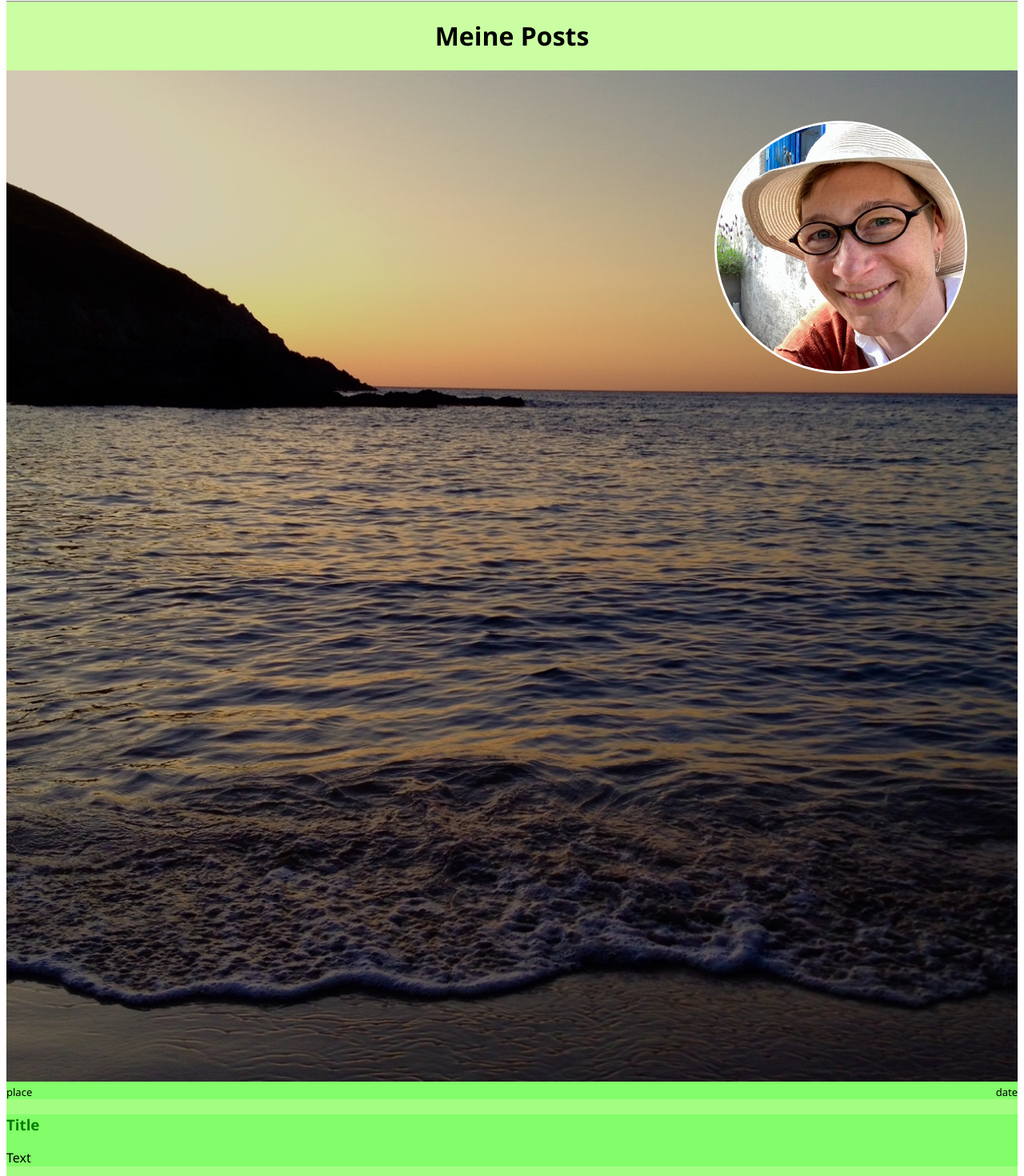
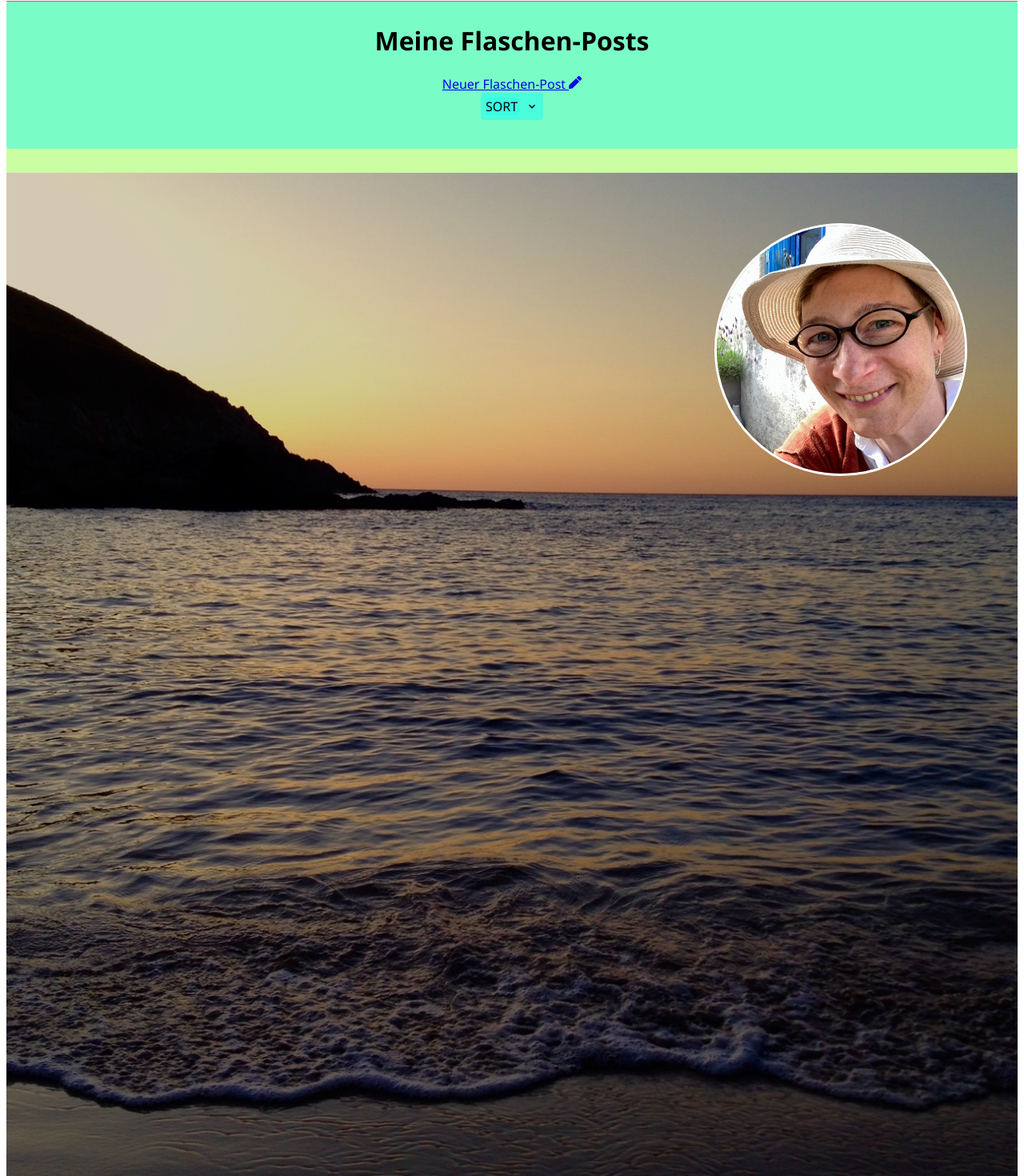
Before and after one commit to cfriderici/Penn-ar-bed, a React (Create React App) app in the folder frontend/: page /bottle-posts in a window 1280 px wide. Shown: the part 58-1528 px from the top of the page at 80% size. Built offline with nearby package versions, Linux system fonts and the light colour scheme.

Commit message:
Createpost.js

```diff
--- a/frontend/src/App.js
+++ b/frontend/src/App.js
@@ -7,97 +7,97 @@ import Password from "./components/Password";
 import Dashboard from "./components/Dashboard";
 import Beaches from "./components/Beaches";
 import Posts from "./components/Posts";
+import Createpost from "./components/Createpost";
 import Chats from "./components/Chats";
 import Events from "./components/Events";
 import Footer from "./components/Footer";
 import Impressum from "./components/Impressum";
 
 
-
-
 // External Components
 import './App.css';
 import styled from "styled-components";
 import { BrowserRouter, Routes, Route, Link } from 'react-router-dom';
+import { v4 as uuidv4 } from 'uuid';
 
 
 // Arrays
 const userArray = [
   {
-    "id": "123",
-    "name": "Christina",
-    "mail": "christina@friderici.net"
+    id: uuidv4(),
+    name: "Christina",
+    mail: "christina@friderici.net"
   },
   {
-    "id": "456",
-    "name": "Tom",
-    "mail": "tom@mot.de"
+    id: uuidv4(),
+    name: "Tom",
+    mail: "tom@mot.de"
   },
 ]
 
 const postArray = [
   {
-    "id": "321",
-    "userId": "123",
-    "image": "",
-    "profileImage": "",
-    "userName": "Christina",
-    "place": "Baie des Trépassés",
-    "date": "10.09.2020",
-    "title": "Dies ist ein Typoblindtext",
-    "text": "An ihm kann man sehen, ob alle Buchstaben da sind und wie sie aussehen. Manchmal benutzt man Worte wie Hamburgefonts, Rafgenduks oder Handgloves, um Schriften zu testen. Manchmal Sätze, die alle Buchstaben des Alphabets enthalten - man nennt diese Sätze »Pangrams«. Sehr bekannt ist dieser: The quick brown fox jumps over the lazy old dog.",
-    "comments": [
+    id: uuidv4(),
+    userId: 111,  /*userArray.id ??? */
+    image: "",
+    profileImage: "",
+    userName: "Christina",
+    place: "Baie des Trépassés",
+    date: "10.09.2020",
+    title: "Dies ist ein Typoblindtext",
+    text: "An ihm kann man sehen, ob alle Buchstaben da sind und wie sie aussehen. Manchmal benutzt man Worte wie Hamburgefonts, Rafgenduks oder Handgloves, um Schriften zu testen. Manchmal Sätze, die alle Buchstaben des Alphabets enthalten - man nennt diese Sätze »Pangrams«. Sehr bekannt ist dieser: The quick brown fox jumps over the lazy old dog.",
+    comments: [
       {
-        "id": "111",
-        "count": "1",
-        "comment": "aaaaawesome !!!",
-        "userId": "222",
-        "userName": "Jill"
+        id: uuidv4(),
+        count: 1,
+        comment: "aaaaawesome !!!",
+        userId: 222,
+        userName: "Jill"
       },
       {
-        "id": "333",
-        "count": "2",
-        "comment": "Danke für den Tip :)",
-        "userId": "444",
-        "userName": "Manuel"
+        id: uuidv4(),
+        count: 2,
+        comment: "Danke für den Tip :)",
+        userId: 444,
+        userName: "Manuel"
       }
     ],
-    "likes": [
+    likes: [
       {
-        "id": "555",
-        "count": "1",
-        "userId": "222",
-        "userName": "Jill"
+        id: uuidv4(),
+        count: 1,
+        userId: 222,
+        userName: "Jill"
       }
     ],
-    "bookmark": "1"
+    bookmark: true
   },
   {
-    "id": "654",
-    "userId": "456",
-    "image": "",
-    "profileImage": "",
-    "userName": "Tom",
-    "place": "Pors Theolen",
-    "date": "05.07.2021",
-    "title": "Er hörte leise Schritte hinter sich",
-    "text": "Das bedeutete nichts Gutes. Wer würde ihm schon folgen, spät in der Nacht und dazu noch in dieser engen Gasse mitten im übel beleumundeten Hafenviertel? Gerade jetzt, wo er das Ding seines Lebens gedreht hatte und mit der Beute verschwinden wollte! Hatte einer seiner zahllosen Kollegen dieselbe Idee gehabt, ihn beobachtet und abgewartet, um ihn nun um die Früchte seiner Arbeit zu erleichtern? Oder gehörten die Schritte hinter ihm zu einem der unzähligen Gesetzeshüter dieser Stadt, und die stählerne Acht um seine Handgelenke würde gleich zuschnappen?",
-    "comments": [],
-    "likes": [
+    id: uuidv4(),
+    userId: 456,
+    image: "",
+    profileImage: "",
+    userName: "Tom",
+    place: "Pors Theolen",
+    date: "05.07.2021",
+    title: "Er hörte leise Schritte hinter sich",
+    text: "Das bedeutete nichts Gutes. Wer würde ihm schon folgen, spät in der Nacht und dazu noch in dieser engen Gasse mitten im übel beleumundeten Hafenviertel? Gerade jetzt, wo er das Ding seines Lebens gedreht hatte und mit der Beute verschwinden wollte! Hatte einer seiner zahllosen Kollegen dieselbe Idee gehabt, ihn beobachtet und abgewartet, um ihn nun um die Früchte seiner Arbeit zu erleichtern? Oder gehörten die Schritte hinter ihm zu einem der unzähligen Gesetzeshüter dieser Stadt, und die stählerne Acht um seine Handgelenke würde gleich zuschnappen?",
+    comments: [],
+    likes: [
       {
-        "id": "666",
-        "count": "1",
-        "userId": "777",
-        "userName": "Paul"
+        id: uuidv4(),
+        count: 1,
+        userId: 777,
+        userName: "Paul"
       },
       {
-        "id": "888",
-        "count": "2",
-        "userId": "999",
-        "userName": "Tom"
+        id: uuidv4(),
+        count: 2,
+        userId: 999,
+        userName: "Tom"
       }
     ],
-    "bookmark": "0"
+    bookmark: false
   }
 ]
 
@@ -121,6 +121,7 @@ function App() {
             <Route path="/dashboard" element={ <Dashboard /> } />
             <Route path="/my-beach" element={ <Beaches /> } />
             <Route path="/bottle-posts" element={ <Posts posts={ postArray } /> } />
+            <Route path="/create-bottle-posts" element={ <Createpost /> } />
             <Route path="/chats" element={ <Chats /> } />
             <Route path="/events" element={ <Events /> } />
             <Route path="/impressum" element={ <Impressum /> } />
--- /dev/null
+++ b/frontend/src/components/Createpost.js
@@ -0,0 +1,42 @@
+// My Components
+import Header from "./Header";
+import Input from "./sub/Input";
+import StyledButton from "./styled/StyledButton";
+
+// External Components
+import styled from "styled-components";
+import { BrowserRouter, Routes, Route, Link } from 'react-router-dom';
+
+
+
+// ------ COMPONENT ------  //
+const Createpost = () => {
+    return (
+        <StyledCreatepostWrapper>
+            <Header full />
+
+            <h1>Neuer Post</h1>
+
+            <div>Bild hochladen</div>
+            <Input />
+
+            <div>Titel eingeben</div>
+            <Input />
+
+            <div>Text eingeben</div>
+            <Input />
+
+            <StyledButton><Link to="/bottle-posts">ins Meer schmeißen</Link></StyledButton>
+
+
+        </StyledCreatepostWrapper>
+    )
+}
+
+export default Createpost;
+
+
+// ------ STYLED COMPONENTS ------  //
+const StyledCreatepostWrapper = styled.div`
+    background-color: rgba(250, 250, 0, 0.2);
+`
--- a/frontend/src/components/Posts.js
+++ b/frontend/src/components/Posts.js
@@ -1,20 +1,39 @@
 // My components
 import Header from "./Header";
 import Post from "./sub/Post";
+import Input from "./sub/Input";
+import Sort from "./sub/Sort";
+import Createpost from "./Createpost";
+import StyledImgWrapper from "./styled/StyledImgWrapper";
+
+
 
 // External Components
 import styled from "styled-components";
 import { Fragment } from "react";
+import { FaPen } from "react-icons/fa";
+import { BrowserRouter, Routes, Route, Link } from 'react-router-dom';
+
 
 
 // ------ INSIDE COMPONENTS ------  //
-// const PostsHeader = ()  => {
-//     return  (
-//         <h1>Meine Posts</h1>
-//     )
-// }
+const PostsHeader = ()  => {
+    return  (
 
+        <StyledPostsHeader>
 
+            <h1>Meine Flaschen-Posts</h1>
+
+            {/* <StyledImgWrapper>  */}
+                <Link to="/create-bottle-posts"><div> Neuer Flaschen-Post <FaPen /> </div></Link>
+            {/* </StyledImgWrapper>                */}
+
+            <Sort placeHolder="Select..."  />
+
+        </StyledPostsHeader>
+
+    )
+}
 
 
 
@@ -28,11 +47,11 @@ const Posts = ({ posts }) => {
 
             <StyledPostsWrapper>
 
-                <h1>Meine Posts</h1>
+                <PostsHeader />
 
                 {
                     posts.map(e => (
-                        <Post key={e.id} image={e.image} title={e.title} text={e.text} userId={e.userId} userName={e.userName} place={e.place} date={e.date}  />
+                        <Post key={e.id} image={e.image} title={e.title} text={e.text} userId={e.userId} userName={e.userName} place={e.place} date={e.date} id={e.id}  />
                     ))
                 }
 
@@ -53,3 +72,17 @@ const StyledPostsWrapper = styled.div`
     flex-direction: column;
     align-items: center;
 `
+
+const StyledPostsHeader = styled.div`
+    background-color: rgba(0, 250, 250, 0.4);
+    width: 100%;
+    display: flex;
+    flex-direction: column;
+    /* flex-wrap: wrap; */
+    /* justify-content: space-between; */
+    align-items: center;
+    border-radius: 4px;
+    /* box-shadow: inset 1px 1px 4px gray; */
+    padding: 6px;
+    margin-bottom: 30px;
+`
--- a/frontend/src/components/sub/Input.js
+++ b/frontend/src/components/sub/Input.js
@@ -1,6 +1,5 @@
+// External Components
 import { FaPen } from "react-icons/fa";
-
-// Styled Components
 import styled from "styled-components";
 import StyledImgWrapper from "../styled/StyledImgWrapper";
 
@@ -50,14 +49,6 @@ export default Input;
 
 // ------ STYLED COMPONENTS ------  //
 
-const StyledInput = styled.input`
-    background-color: transparent;
-    background-color: rgba(0, 250, 0, 0.2);
-    width: 100%;
-    border: none;
-    outline: none;
-`
-
 const StyledInputWrapper = styled.div`
     background-color: white;
     background-color: rgba(0, 250, 0, 0.4);
@@ -75,3 +66,11 @@ const StyledInputWrapper = styled.div`
         width: 50%;
     }
 `
+
+const StyledInput = styled.input`
+    background-color: transparent;
+    background-color: rgba(0, 250, 0, 0.2);
+    width: 100%;
+    border: none;
+    outline: none;
+`
--- a/frontend/src/components/sub/Post.js
+++ b/frontend/src/components/sub/Post.js
@@ -1,11 +1,12 @@
 
 // My Components
-import { StyledH3} from "../styled/StyledHeadlines";
+import { StyledH3 } from "../styled/StyledHeadlines";
+
 
 // External Components
 import styled from "styled-components";
 import { Fragment } from "react";
-import { FaLifeRing, FaRegCompass, FaDharmachakra, FaFish, FaSwimmer, FaUmbrellaBeach, FaCalendarAlt, FaComment, FaCommentDots, FaComments, FaRegHeart, FaRegShareSquare, FaRegStar, FaUserCircle, FaRegPlusSquare, FaWineBottle } from "react-icons/fa";
+import { FaLifeRing, FaRegCompass, FaDharmachakra, FaFish, FaSwimmer, FaUmbrellaBeach, FaCalendarAlt, FaComment, FaRegComment, FaCommentDots, FaComments, FaRegHeart, FaRegShareSquare, FaRegStar, FaUserCircle, FaRegPlusSquare, FaWineBottle } from "react-icons/fa";
 
 
 
@@ -26,11 +27,13 @@ const PostHeader = ({ place, date })  => {
     )
 }
 
-const PostContent = ({ title, text })  => {
+const PostContent = ({ title, text, id })  => {
     return  (
         <StyledPostContent>
-            <StyledH3>{title}Title</StyledH3>
-            <div>{text}Text</div>
+            <StyledH3>{title}title</StyledH3>
+            <div>{text}text</div>
+            <div>{id}id</div>
+
         </StyledPostContent>
     )
 }
@@ -41,7 +44,7 @@ const PostActions = ({ comment, like, bookmark })  => {
 
         <div>
             <FaRegShareSquare />
-            <FaComment />
+            <FaRegComment />
             <FaRegHeart />
         </div>
 
@@ -53,12 +56,13 @@ const PostActions = ({ comment, like, bookmark })  => {
 
 
 // ------ COMPONENT ------  //
-const Post = ({ title, text, userId, userName } ) => {
+const Post = ({ title, text, userId, userName, id } ) => {
     return (
         <StyledPostWrapper>
 
             <PostHeader />
             <PostContent />
+            <div>{id}</div>
             <PostActions />
 
         </StyledPostWrapper>
--- /dev/null
+++ b/frontend/src/components/sub/Sort.js
@@ -0,0 +1,51 @@
+// External Components
+import { MdOutlineKeyboardArrowDown } from "react-icons/md";
+import styled from "styled-components";
+import StyledImgWrapper from "../styled/StyledImgWrapper";
+
+
+const Sort = () => {
+    return (
+        <StyledSortWrapper>
+
+            <StyledSort>SORT</StyledSort>
+
+            <StyledImgWrapper>
+                <MdOutlineKeyboardArrowDown  />
+            </StyledImgWrapper>
+
+
+        </StyledSortWrapper>
+
+
+    );
+}
+
+export default Sort;
+
+
+
+
+// ------ STYLED COMPONENTS ------  //
+
+const StyledSortWrapper = styled.div`
+    background-color: white;
+    background-color: rgba(0, 250, 250, 0.4);
+    /* width: 80%; */
+    display: flex;
+    flex-direction: row;
+    justify-content: space-between;
+    align-items: center;
+    border-radius: 4px;
+    /* box-shadow: inset 1px 1px 4px gray; */
+    padding: 6px;
+    margin-bottom: 30px;
+`
+
+const StyledSort = styled.div`
+    background-color: transparent;
+    background-color: rgba(0, 250, 250, 0.2);
+    /* width: 100%; */
+    /* border: none; */
+    /* outline: none; */
+`
```
Also changed, not shown: frontend/src/hooks/usePosts.js (added, +57 -0 lines), frontend/src/providers/SocialAppContext.js (added, +29 -0 lines).
